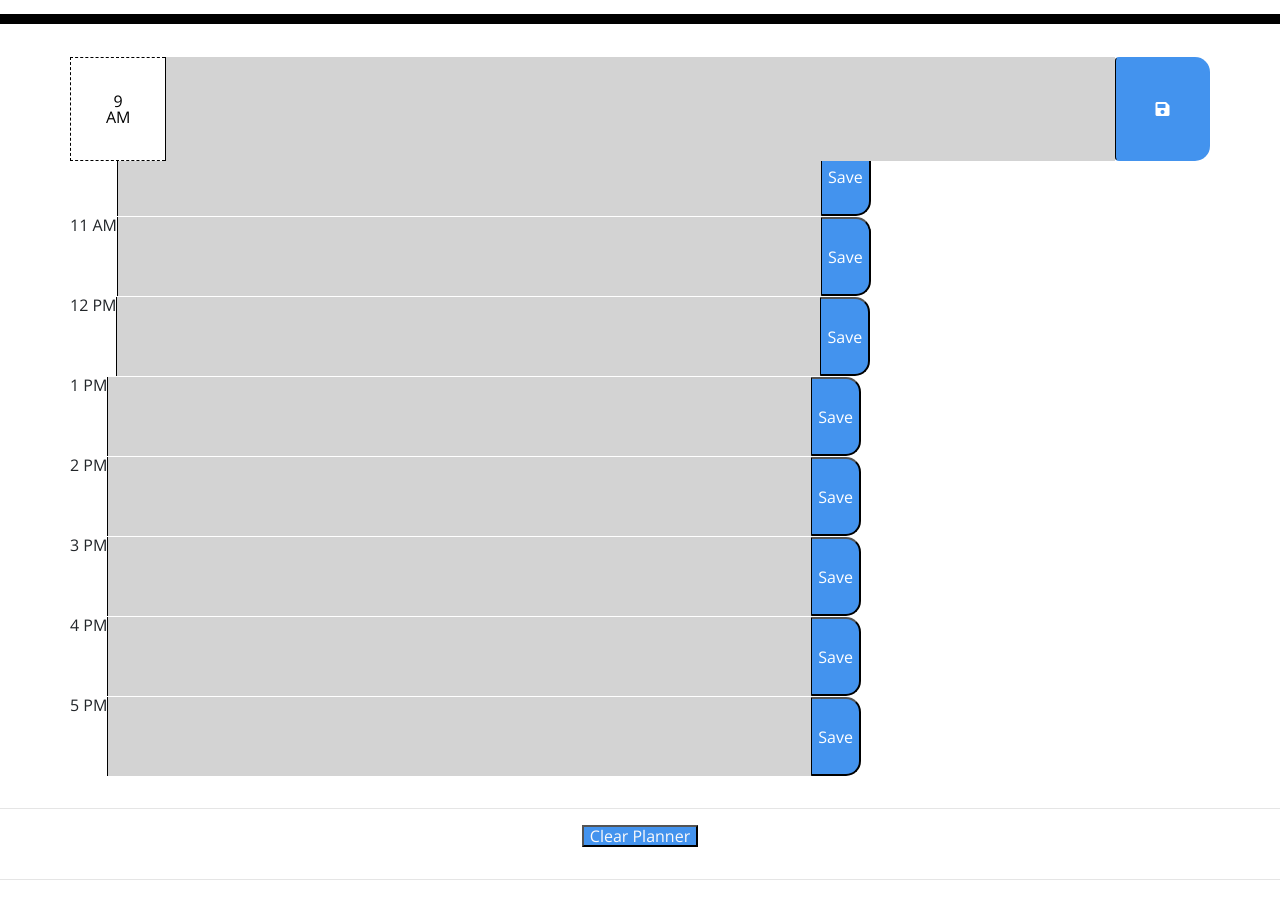
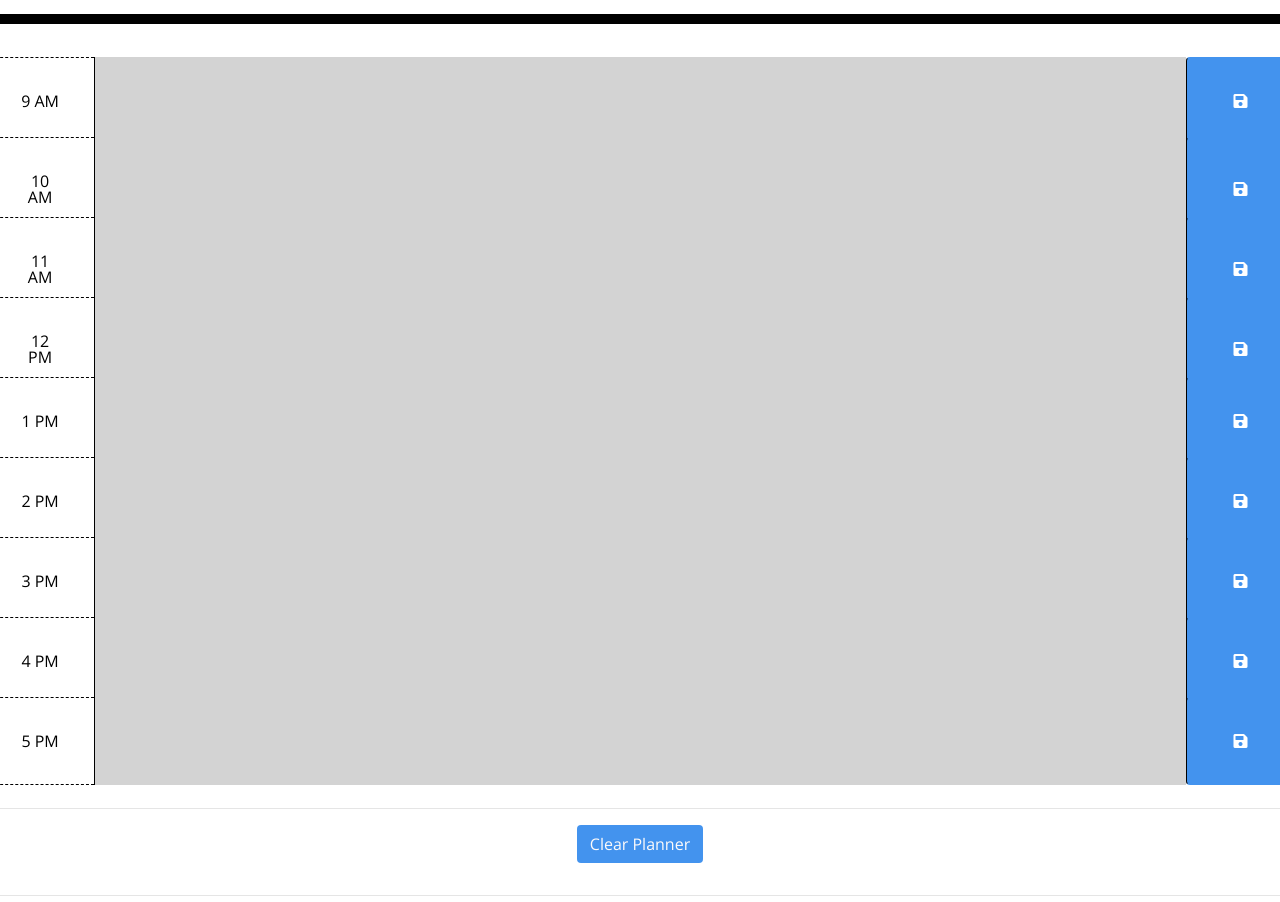
Before and after one commit to todtsies/Homework-Week5, a plain HTML site: page index.html in a window 1280 px wide. Shown: the part 280-1182 px from the top of the page. Drawn offline with nearby package versions, Linux system fonts and the light colour scheme.

Commit message:
Update index and style.css
Changed some classes around and added save icons to all text input areas

```diff
--- a/index.html
+++ b/index.html
@@ -30,82 +30,82 @@
     </header>
 
 
-    <div class="container">
+
       <div class="row time-blocks" id="nine">
           <div class="col-md-1 hour">9 AM</div>
           <textarea id="toDo1" class="description col-md-10"></textarea>
           <button id="saveThis1" class="btn saveBtn col-md-1"><i class="fas fa-save"></i></button>
       </div>
-    </div>
 
-    <div class="container">
-        <div class="row" id="ten">
-            <div class="time-block">10 AM</div>
-            <textarea id="toDo2" class="description"></textarea>
-            <button id="saveThis2" class="saveBtn saveBtn:Hover">Save</button>
+
+
+        <div class="row time-blocks" id="ten">
+            <div class="col-md-1 hour">10 AM</div>
+            <textarea id="toDo2" class="description col-md-10"></textarea>
+            <button id="saveThis2" class="saveBtn btn col-md-1"><i class="fas fa-save"></i></button>
         </div>
-      </div>
 
-      <div class="container">
-        <div class="row" id="eleven">
-            <div class="time-block">11 AM</div>
-            <textarea id="toDo3" class="description"></textarea>
-            <button id="saveThis3" class="saveBtn saveBtn:Hover">Save</button>
+
+
+        <div class="row time-blocks" id="eleven">
+            <div class="col-md-1 hour">11 AM</div>
+            <textarea id="toDo3" class="description col-md-10"></textarea>
+            <button id="saveThis3" class="saveBtn btn col-md-1"><i class="fas fa-save"></i></button>
         </div>
-      </div>
 
-      <div class="container">
-        <div class="row" id="twelve">
-            <div class="time-block">12 PM</div>
-            <textarea id="toDo4" class="description"></textarea>
-            <button id="saveThis4" class="saveBtn saveBtn:Hover">Save</button>
+
+
+        <div class="row time-blocks" id="twelve">
+            <div class="col-md-1 hour">12 PM</div>
+            <textarea id="toDo4" class="description col-md-10"></textarea>
+            <button id="saveThis4" class="saveBtn btn col-md-1"><i class="fas fa-save"></i></button>
         </div>
-      </div>
 
-      <div class="container">
-        <div class="row" id="one">
-            <div class="time-block">1 PM</div>
-            <textarea id="toDo5" class="description"></textarea>
-            <button id="saveThis5" class="saveBtn saveBtn:Hover">Save</button>
+
+
+        <div class="row time-blocks" id="one">
+            <div class="col-md-1 hour">1 PM</div>
+            <textarea id="toDo5" class="description col-md-10"></textarea>
+            <button id="saveThis5" class="saveBtn btn col-md-1"><i class="fas fa-save"></i></button>
         </div>
-      </div>
 
-      <div class="container">
-        <div class="row" id="two">
-            <div class="time-block">2 PM</div>
-            <textarea id="toDo6" class="description"></textarea>
-            <button id="saveThis6" class="saveBtn saveBtn:Hover">Save</button>
+
+
+        <div class="row time-blocks" id="two">
+            <div class="col-md-1 hour">2 PM</div>
+            <textarea id="toDo6" class="description col-md-10"></textarea>
+            <button id="saveThis6" class="saveBtn btn col-md-1"><i class="fas fa-save"></i></button>
         </div>
-      </div>
 
-      <div class="container">
-        <div class="row" id="three">
-            <div class="time-block">3 PM</div>
-            <textarea id="toDo7" class="description"></textarea>
-            <button id="saveThis7" class="saveBtn saveBtn:Hover">Save</button>
+
+
+        <div class="row time-blocks" id="three">
+            <div class="col-md-1 hour">3 PM</div>
+            <textarea id="toDo7" class="description col-md-10"></textarea>
+            <button id="saveThis7" class="saveBtn btn col-md-1"><i class="fas fa-save"></i></button>
         </div>
-      </div>
 
-      <div class="container">
-        <div class="row" id="four">
-            <div class="time-block">4 PM</div>
-            <textarea id="toDo8" class="description"></textarea>
-            <button id="saveThis8" class="saveBtn saveBtn:Hover">Save</button>
+
+
+        <div class="row time-blocks" id="four">
+            <div class="col-md-1 hour">4 PM</div>
+            <textarea id="toDo8" class="description col-md-10"></textarea>
+            <button id="saveThis8" class="saveBtn btn col-md-1"><i class="fas fa-save"></i></button>
         </div>
-      </div>
 
-      <div class="container">
-        <div class="row" id="five">
-            <div class="time-block">5 PM</div>
-            <textarea id="toDo9" class="description"></textarea>
-            <button id="saveThis9" class="saveBtn saveBtn:Hover">Save</button>
+
+
+        <div class="row time-blocks" id="five">
+            <div class="col-md-1 hour">5 PM</div>
+            <textarea id="toDo9" class="description col-md-10"></textarea>
+            <button id="saveThis9" class="saveBtn btn col-md-1"><i class="fas fa-save"></i></button>
         </div>
-      </div>
+
 
       <br>
       <hr>
     <div class="text-center">
-      <button id="clear" class="clearBtn clearBtn:Hover">Clear Planner</button>
+      <button id="clear" class="btn clearBtn clearBtn:Hover">Clear Planner</button>
     </div>
       <br>
       <hr>
--- a/style.css
+++ b/style.css
@@ -26,7 +26,7 @@ body {
     white-space: pre-wrap;
   }
 
-  .time-block{
+  .time-blocks{
     text-align: center;
     border-radius: 15px;
   }
```
